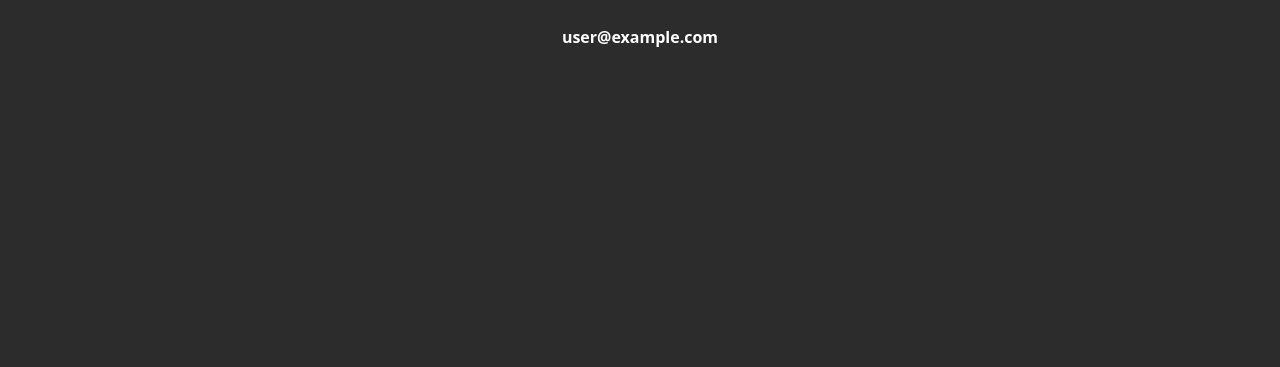
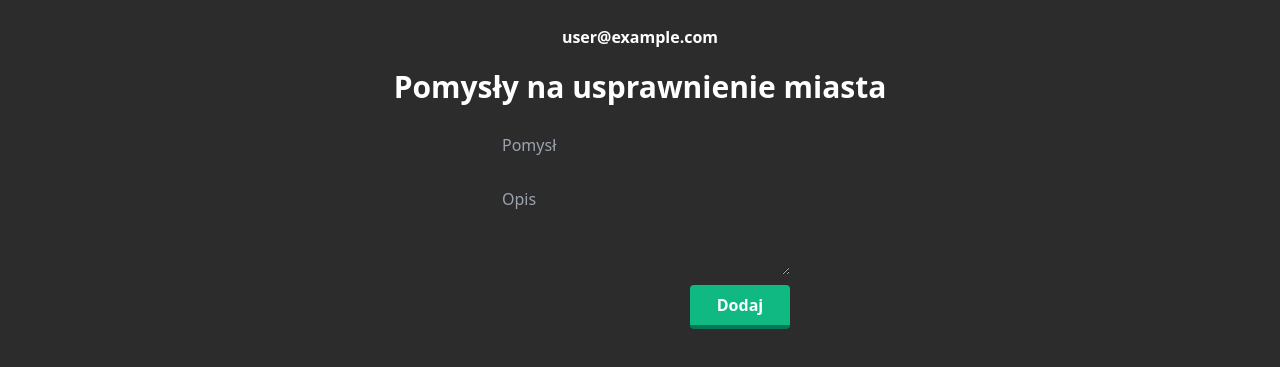
Before and after one commit to hackheroesczerwoniak/hackheroesczerwoniak, a React (Create React App) app: page /home in a window 1280 px wide. Shown: the part 301-668 px from the top of the page. Built offline with nearby package versions, Linux system fonts and the light colour scheme; no server answers; the database is empty; sample sign-in values are in the browser's storage.

Commit message:
City improvements idea

```diff
--- /dev/null
+++ b/src/components/CityIdea.js
@@ -0,0 +1,7 @@
+export const CityIdea = (props) => {
+    return<div className="w-[400px] bg-black/20 rounded-lg flex flex-col justify-center gap-4 p-4 mt-4">
+            <div className="text-white text-2xl">{props.idea.title}</div>
+        <div className="text-white text-sm font-normal">{props.idea.description}</div>
+            <div className="text-white/70 text-sm font-normal">{props.idea.author}</div>
+        </div>
+}
--- a/src/firebase-config.js
+++ b/src/firebase-config.js
@@ -1,5 +1,6 @@
 import { initializeApp } from "firebase/app";
 import { getAuth } from "firebase/auth"
+import { getFirestore } from "firebase/firestore"
 
 const firebaseConfig = {
     apiKey: process.env.REACT_APP_FIREBASE_API_KEY,
@@ -12,3 +13,4 @@ const firebaseConfig = {
 
 const app = initializeApp(firebaseConfig);
 export const auth = getAuth(app);
+export const db = getFirestore(app)
--- a/src/pages/Home.js
+++ b/src/pages/Home.js
@@ -1,18 +1,87 @@
-import React, { useContext } from 'react'
+import React, { useContext, useEffect } from 'react'
 import { Navigate } from "react-router-dom";
+import { CityIdea } from "../components/CityIdea";
 import { UserContext } from "../context/userContext"
+import { db } from "../firebase-config.js";
+import { collection,  setDoc, onSnapshot, query, doc } from "firebase/firestore";
+
 export default function Home() {
 
     const {currentUser} = useContext(UserContext);
+
+    const [ideas, setIdeas] = React.useState({});
+
+    const [newIdeaName, setNewIdeaName] = React.useState("");
+    const [newIdeaDescription, setNewIdeaDescription] = React.useState("");
+
+    useEffect(() => {
+        const q = query(collection(db, "city_ideas"));
+
+        const unsubscribe = onSnapshot(q, (querySnapshot) => {
+            querySnapshot.forEach((doc) => {
+                setIdeas(prev => ({...prev, [doc.id]: doc.data()}))
+            });
+        });
+
+        return () => {
+            unsubscribe();
+        }
+    }, []);
+
+    const onIdeaNameChange = (e) => {
+        setNewIdeaName(e.target.value);
+    }
+
+    const onIdeaDescriptionChange = (e) => {
+        setNewIdeaDescription(e.target.value);
+    }
+
+    const onSubmit = async (e) => {
+        e.preventDefault();
+        try {
+            await setDoc(doc(db, "city_ideas", newIdeaName), {
+                title: newIdeaName,
+                description: newIdeaDescription,
+                authorId: currentUser.uid,
+                author: currentUser.email,
+                votes: 0
+            });
+        }
+        catch (err) {
+            console.log(err)
+        }
+    }
 
     if (currentUser) {
         return <div className={'h-full w-full flex items-center flex-col box-border pt-[100px]'}>
             <img src={'https://media.tenor.com/cIUjlvgnFRgAAAAM/dog-snoop.gif'} width={200} alt={'dog'}/>
             <div className={'text-3xl text-white font-bold font-sans mt-[20px]'}>Cześć</div>
             <div className={'text-1xl text-white font-bold font-sans mt-[20px]'}>{currentUser.email}</div>
+            {/*Form to add new idea, title and submit button: */}
+            <h1 className={'text-3xl text-white font-bold font-sans mt-[20px] mt-[100px]'}>Pomysły na usprawnienie miasta</h1>
+            <form className={'flex flex-col mt-[20px] gap-[10px] items-end'} onSubmit={onSubmit}>
+                <input className={'w-[300px] h-[40px] bg-black/30 p-3 text-white bg-transparent outline-none'}
+                       onChange={onIdeaNameChange}
+                       type={'text'}
+                       minLength={10}
+                       required={true}
+                       placeholder={'Pomysł'}/>
+                <textarea className={'w-[300px] h-[100px] bg-black/30 p-3 text-white bg-transparent outline-none'}
+                            onChange={onIdeaDescriptionChange}
+                            minLength={10}
+                            required={true}
+                            placeholder={'Opis'}/>
+                <button className={'w-[100px] bg-emerald-500 hover:bg-emerald-400 text-white font-bold py-2 px-4 border-b-4 border-emerald-700 hover:border-emerald-500 rounded'} type={'submit'}>Dodaj</button>
+            </form>
+
+            <div className={'text-1xl text-white font-bold font-sans mt-[100px]'}>{
+                Object.keys(ideas).map((key) => {
+                    return <CityIdea key={key} idea={ideas[key]} id={key}/>
+                })
+            }</div>
         </div>
     }
     else {
-        return <Navigate to="/" />
+        return <Navigate to="/"/>
     }
 }
```
Also changed, not shown: package.json (+12 -0 lines).
